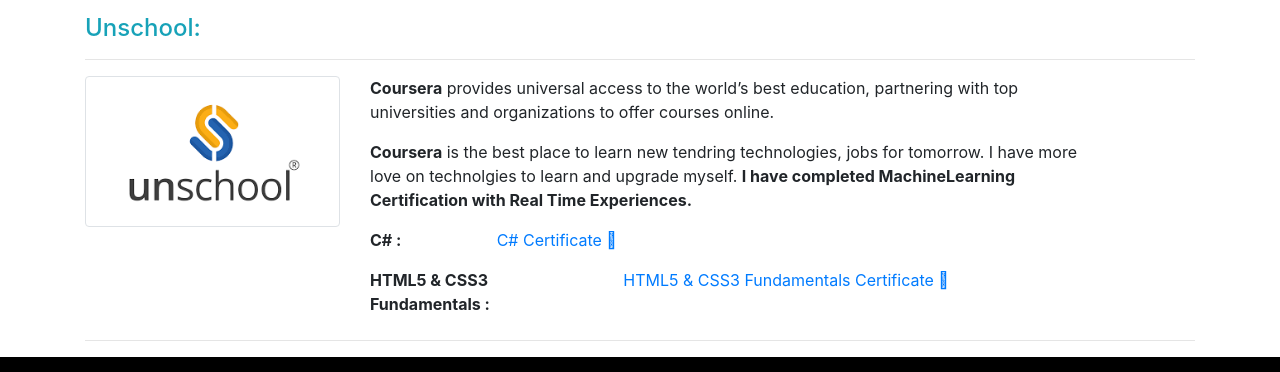
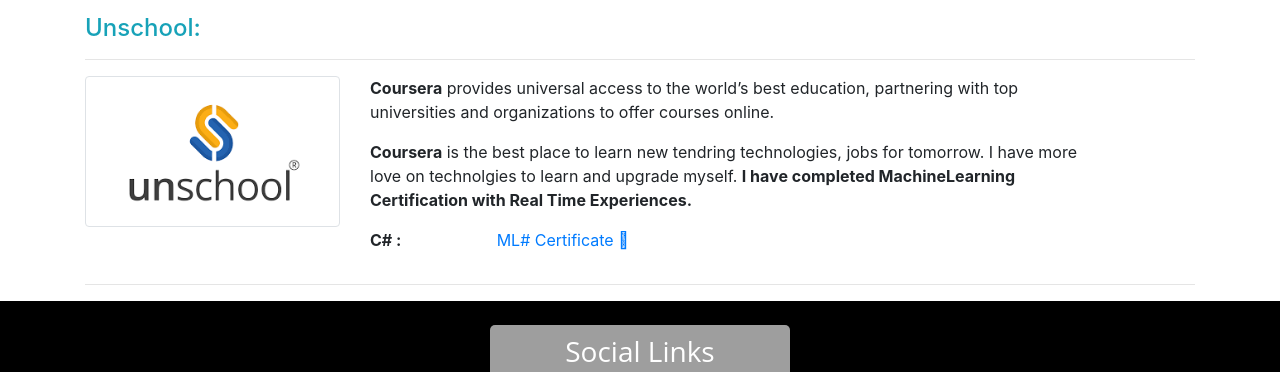
Before and after one commit to SatheeshMatampalli/SatheeshMatampalli.github.io, a plain HTML site: page index.html in a window 1280 px wide. Shown: the part 2294-2666 px from the top of the page. Drawn offline with nearby package versions, Linux system fonts and the light colour scheme; grey boxes are pictures that could not be loaded.

Commit message:
Update index.html

```diff
--- a/index.html
+++ b/index.html
@@ -242,18 +242,11 @@
 					<label><b>C#   :</b></label>
 				</div>
 				<div class="col-sm-8">
-					<p><a href="#" data-toggle="modal" data-target="#myModal3" > C# Certificate </a><a href="https://drive.google.com/file/d/1Gn7q-iriUo_va_MdMv_RZkwULk6wKiRV/view?usp=sharing" target="_tab" class="fas fa-link"  data-toggle="tooltip" title="Course Info"></a></p>
+					<p><a href="#" data-toggle="modal" data-target="#myModal3" > ML# Certificate </a><a href="https://drive.google.com/file/d/1Gn7q-iriUo_va_MdMv_RZkwULk6wKiRV/view?usp=sharing" target="_tab" class="fas fa-link"  data-toggle="tooltip" title="Course Info"></a></p>
 				</div>
 			</div>
 
-			<div class="row">
-				<div class="col-sm-4">
-					<label><b>HTML5 & CSS3 Fundamentals   :</b></label>
-				</div>
-				<div class="col-sm-8">
-					<p><a href="#" data-toggle="modal" data-target="#myModal5" > HTML5 & CSS3 Fundamentals Certificate </a><a href="https://www.coursera.org/specializations/python" target="_tab" class="fas fa-link"  data-toggle="tooltip" title="Course Info"></a></p>
-				</div>
-			</div>
+
 <!-- 					 -->
 		</div>
 	</div><hr>
```
